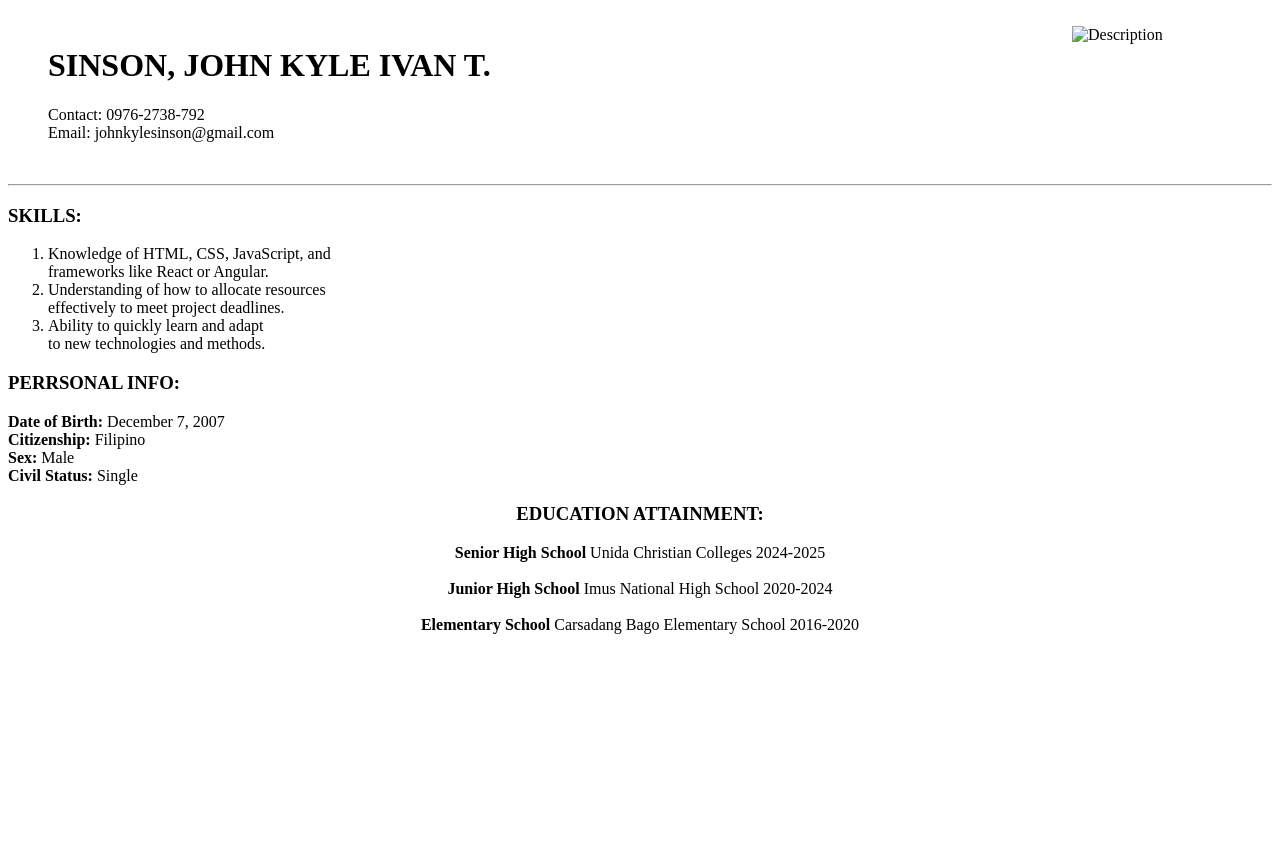
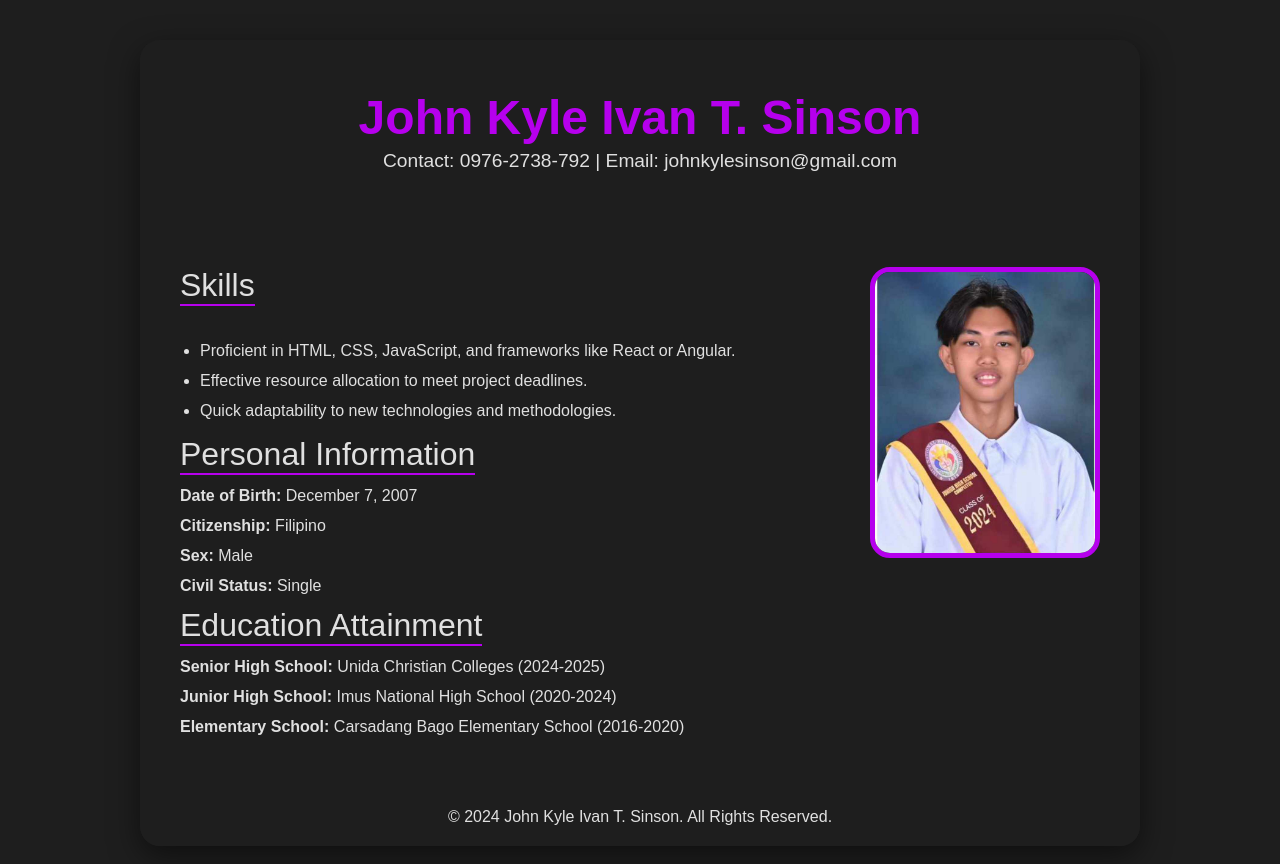
Before and after one commit to JohnKyleIvanSinson/Online-Resume-Sinson, a plain HTML site: page index.html in a window 1280 px wide. Before the commit the page ends 800 px from the top, so only its background shows below. Drawn offline with Linux system fonts and the light colour scheme.

Commit message:
Update index.html

```diff
--- a/index.html
+++ b/index.html
@@ -1,54 +1,126 @@
 <!DOCTYPE html>
-<html >
+<html lang="en">
 <head>
-    <title>My Portfolio</title>
+    <title>John Kyle Ivan T. Sinson - Resume</title>
+    <style>
+        body {
+            background: #1e1e1e;
+            color: #e0e0e0;
+            font-family: 'Arial', sans-serif;
+            margin: 0;
+            padding: 0;
+        }
+
+        .container {
+            max-width: 1000px;
+            margin: 40px auto;
+            background: #1e1e1e;
+            border-radius: 20px;
+            overflow: hidden;
+            box-shadow: 0 10px 30px rgba(0, 0, 0, 0.5);
+        }
+
+        .header {
+            background: #1e1e1e;
+            padding: 50px;
+            text-align: center;
+        }
+
+        .header h1 {
+            font-size: 3rem;
+            margin: 0;
+            color: #b600ed;
+        }
+
+        .header p {
+            margin: 5px 0;
+            font-size: 1.2rem;
+        }
+
+        .content {
+            padding: 40px;
+        }
+
+        .section-title {
+            font-size: 2rem;
+            margin-bottom: 20px;
+            border-bottom: 2px solid #b600ed;
+            display: inline-block;
+        }
+
+        ul, ol {
+            padding-left: 20px;
+        }
+
+        li {
+            margin-bottom: 12px;
+        }
+
+        .personal-info div, .education div {
+            margin-bottom: 12px;
+        }
+
+        .img-container {
+            float: right;
+            margin-left: 30px;
+        }
+
+        .img-container img {
+            width: 220px;
+            border-radius: 20px;
+            border: 5px solid #b600ed;
+        }
+
+        .footer {
+            text-align: center;
+            padding: 20px;
+            background: #1e1e1e;
+            color: #e0e0e0;
+        }
+    </style>
 </head>
 <body>
-<br>
-    <img src="457619524_542588754869055_2417867059288503928_n.jpg" alt="Description" style="float: right; width: 200px; height: auto;">
-<ol>
-    <h1>SINSON, JOHN KYLE IVAN T.</h1><p>Contact: 0976-2738-792<br>Email: johnkylesinson@gmail.com</p>
-</ol>
-    <br>
-<hr>
-        <h3><p style="text-align: left;">SKILLS:</p></h3>
-<ol>
-    <li>Knowledge of HTML, CSS, JavaScript, and <br>frameworks like React or Angular.</li>
-    <li>Understanding of how to allocate resources <br>effectively to meet project deadlines.</li>
-    <li>Ability to quickly learn and adapt<br> to new technologies and methods.</li>
-</ol>
- <h3>PERRSONAL INFO:</h3>
 
- <div style="text-align: left;">
-    <h4 style="display: inline;">Date of Birth:</h4> December 7, 2007
-</div>
-<div style="text-align: left;">
-    <h4 style="display: inline;">Citizenship:</h4> Filipino
-</div>
-<div style="text-align: left;">
-    <h4 style="display: inline;">Sex:</h4> Male
-</div>
-<div style="text-align: left;">
-    <h4 style="display: inline;">Civil Status:</h4> Single
+<div class="container">
+    <div class="header">
+        <h1>John Kyle Ivan T. Sinson</h1>
+        <p>Contact: 0976-2738-792 | Email: johnkylesinson@gmail.com</p>
     </div>
 
-<h3 style="text-align: center;">
-    EDUCATION ATTAINMENT:
-</h3>
-<div style="text-align: center;">
-    <h4 style="display: inline;">Senior High School</h4> Unida Christian Colleges  2024-2025
-</div>
-<br>
-<div style="text-align: center;">
-    <h4 style="display: inline;">Junior High School</h4> Imus National High School  2020-2024
-</div>
-<br>
-<div style="text-align: center;">
-    <h4 style="display: inline;">Elementary School</h4> Carsadang Bago Elementary School  2016-2020
+    <div class="content">
+        <div class="img-container">
+            <img src="Self.jpg" alt="John Kyle Ivan T. Sinson">
         </div>
 
+        <div class="skills">
+            <div class="section-title">Skills</div>
+            <ul>
+                <li>Proficient in HTML, CSS, JavaScript, and frameworks like React or Angular.</li>
+                <li>Effective resource allocation to meet project deadlines.</li>
+                <li>Quick adaptability to new technologies and methodologies.</li>
+            </ul>
+        </div>
 
+        <div class="personal-info">
+            <div class="section-title">Personal Information</div>
+            <div><strong>Date of Birth:</strong> December 7, 2007</div>
+            <div><strong>Citizenship:</strong> Filipino</div>
+            <div><strong>Sex:</strong> Male</div>
+            <div><strong>Civil Status:</strong> Single</div>
+        </div>
 
+        <div class="education">
+            <div class="section-title">Education Attainment</div>
+            <div><strong>Senior High School:</strong> Unida Christian Colleges (2024-2025)</div>
+            <div><strong>Junior High School:</strong> Imus National High School (2020-2024)</div>
+            <div><strong>Elementary School:</strong> Carsadang Bago Elementary School (2016-2020)</div>
+        </div>
+    </div>
+
+    <div class="footer">
+        &copy; 2024 John Kyle Ivan T. Sinson. All Rights Reserved.
+    </div>
+</div>
 
 </body>
 </html>
```
Lines whose indentation alone changed are shown as unchanged.
